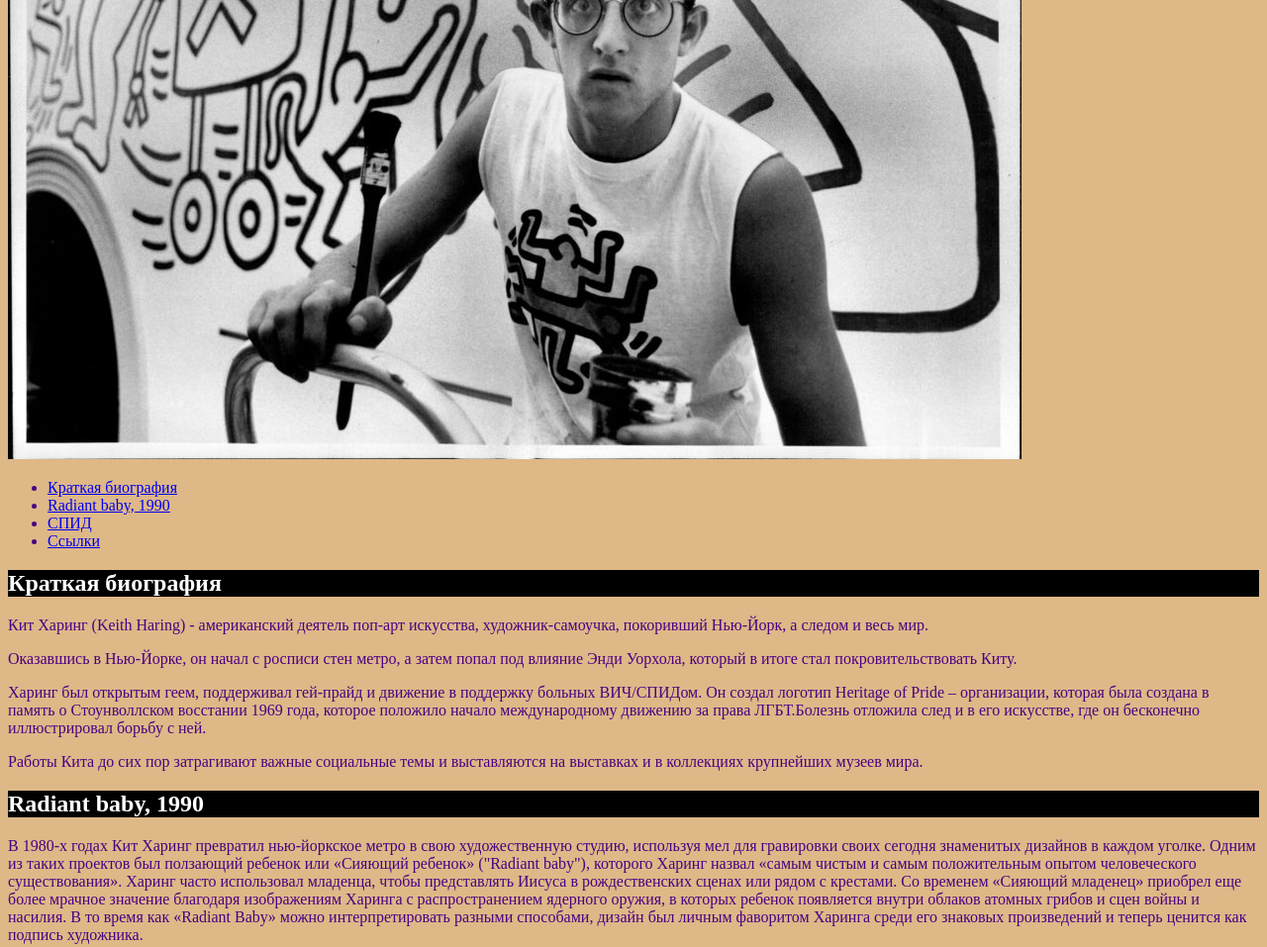
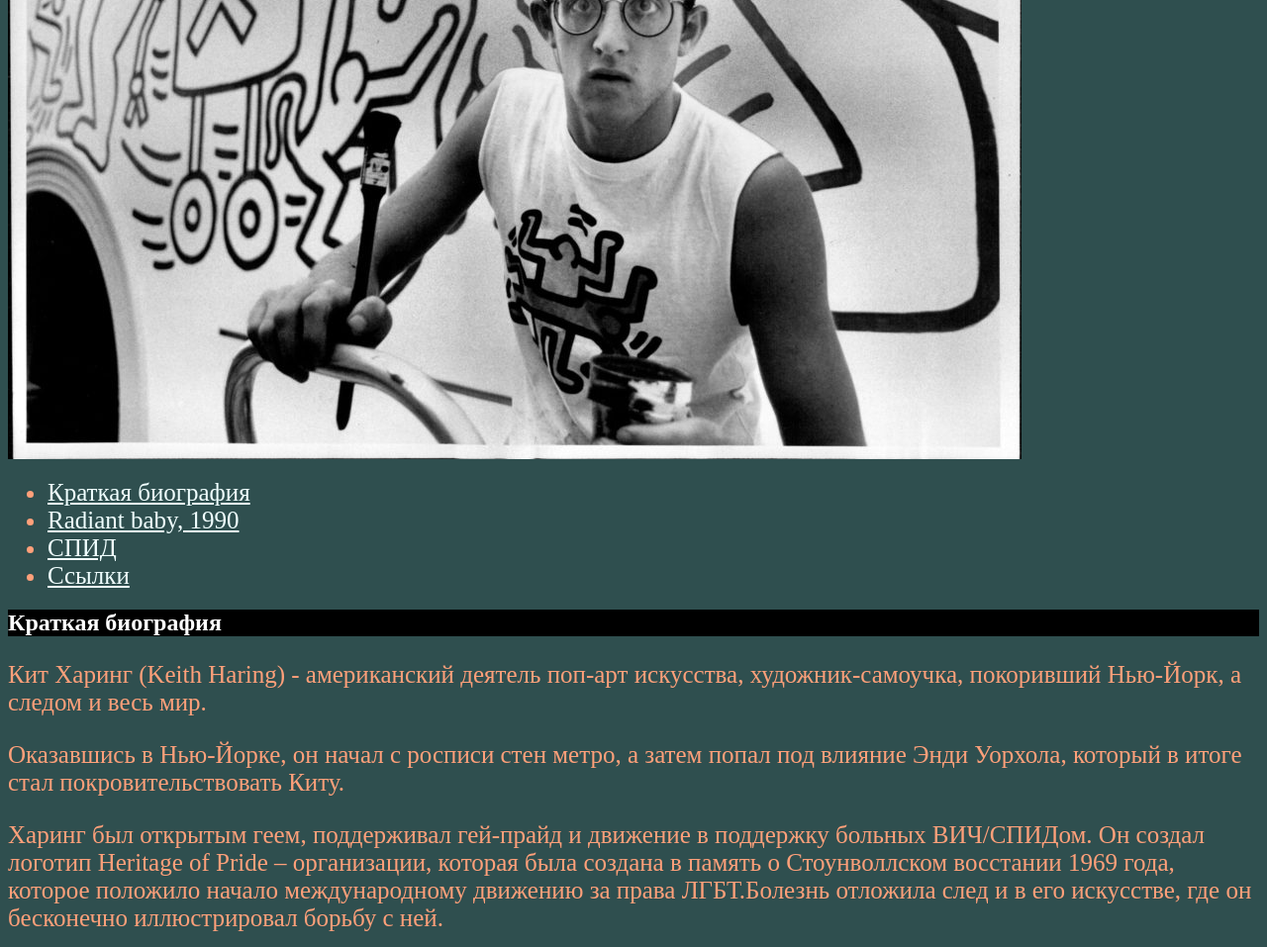
Before and after one commit to kristinasiryan/MCS_Projects, a plain HTML site: page 03 functional tags/index.html in a window 1280 px wide. Shown: the part 439-1396 px from the top of the page at 99% size. Drawn offline with Linux system fonts and the light colour scheme.

Commit message:
fav artist css edit

```diff
--- a/03 functional tags/css/style.css
+++ b/03 functional tags/css/style.css
@@ -2,8 +2,13 @@
 	background: black;
 	color: white;
 }
-
 body {
-	background: BurlyWood;
-	color: #4B0082;
+	background: DarkSlateGrey;
+	color: LightSalmon;
 }
+a {
+	color: Azure;
+}
+.main-text, li {
+	font-size: 25px;
+}
```
